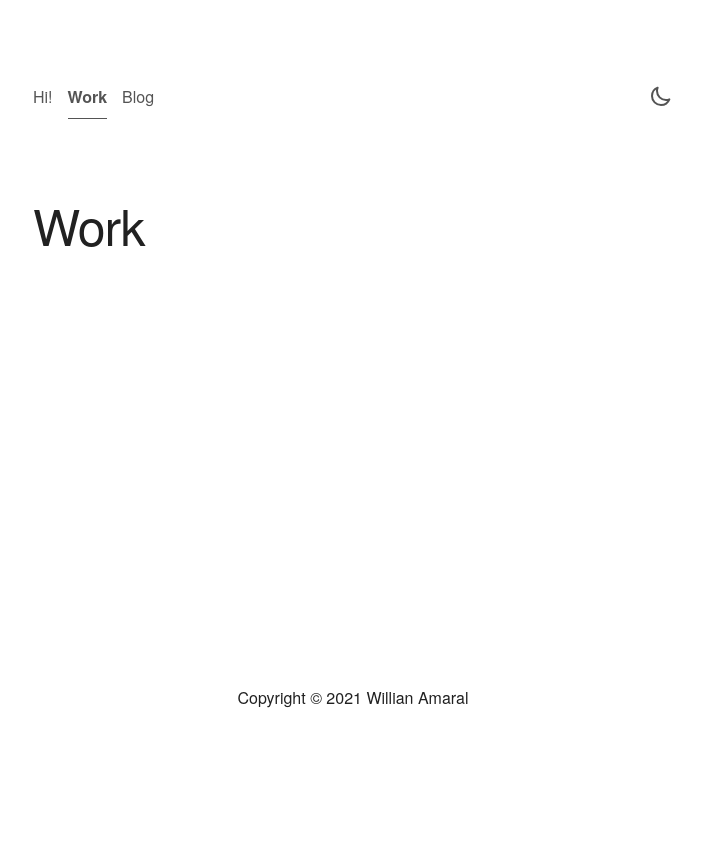
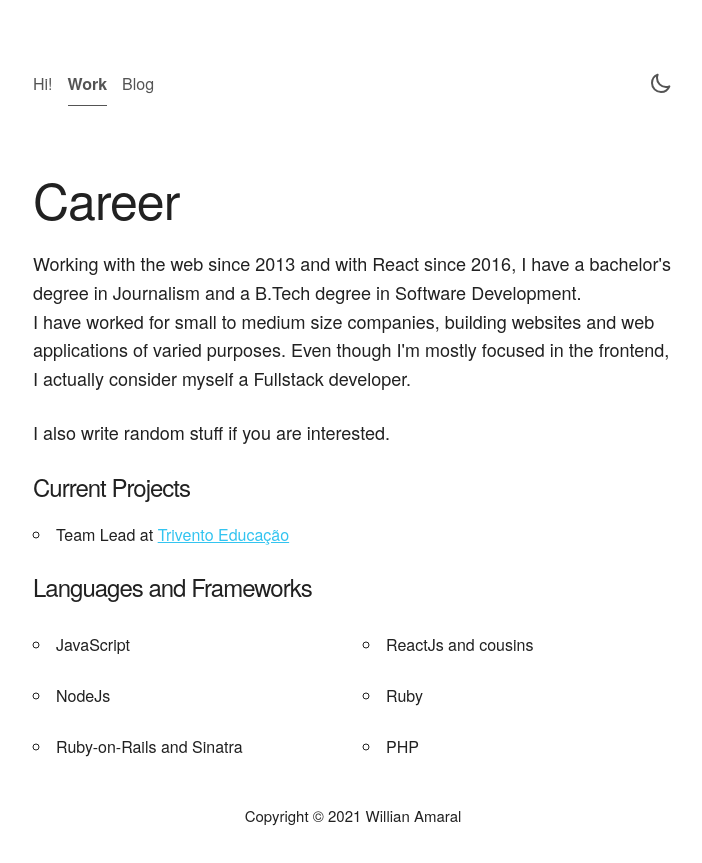
Before and after one commit to will-amaral/personal-website, a Next.js app: page /work in a window 1280 px wide. Shown: the whole page, without its empty margins (287-989 px from the left). Before the commit the page ends 800 px from the top, so only its background shows below. Built offline with nearby package versions, Linux system fonts and the light colour scheme.

Commit message:
Add work pages

```diff
--- /dev/null
+++ b/src/components/Anchor.tsx
@@ -0,0 +1,18 @@
+import { ComponentPropsWithoutRef, ReactNode } from 'react';
+
+function Anchor(props: AnchorProps) {
+  const { href, label, children, ...rest } = props;
+  return (
+    <a href={href} aria-label={`Go to ${label}`} target='_blank' {...rest}>
+      {children ?? label}
+    </a>
+  );
+}
+
+interface AnchorProps extends ComponentPropsWithoutRef<'a'> {
+  href: string;
+  label: string;
+  children?: ReactNode;
+}
+
+export default Anchor;
--- a/src/components/index.ts
+++ b/src/components/index.ts
@@ -1,2 +1,3 @@
+export { default as Anchor } from './Anchor';
 export { default as NavLink } from './NavLink';
 export { default as ThemeSwitcher } from './ThemeSwitcher';
--- /dev/null
+++ b/src/data.ts
@@ -0,0 +1,3 @@
+const data = {};
+
+export default data;
--- a/src/layouts/MainLayout.tsx
+++ b/src/layouts/MainLayout.tsx
@@ -9,7 +9,7 @@ function MainLayout(props: MainLayoutProps) {
   return (
     <>
       <Head>
-        <title>{title}</title>
+        <title>{title} | Will Amaral</title>
       </Head>
       <header>
         <nav>
@@ -26,7 +26,7 @@ function MainLayout(props: MainLayoutProps) {
       <style jsx>{`
         header {
           max-width: var(--container-max-width);
-          margin: 5% auto;
+          margin: 4% auto;
           padding: 20px;
           display: flex;
           justify-content: space-between;
@@ -37,6 +37,14 @@ function MainLayout(props: MainLayoutProps) {
           max-width: var(--container-max-width);
           margin: auto;
           min-height: 60vh;
+        }
+
+        footer {
+          margin-top: 20px;
+        }
+
+        footer > p {
+          font-size: 1.5rem;
         }
       `}</style>
     </>
--- a/src/pages/work.tsx
+++ b/src/pages/work.tsx
@@ -2,8 +2,38 @@ import { MainLayout } from '@/layouts';
 
 function Work() {
   return (
-    <MainLayout title='Professional and work-related'>
-      <h1>Work</h1>
+    <MainLayout title='My career and current projects'>
+      <h1>Career</h1>
+      <p>
+        Working with the web since 2013 and with React since 2016, I have a bachelor's
+        degree in Journalism and a B.Tech degree in Software Development. <br />I have
+        worked for small to medium size companies, building websites and web applications
+        of varied purposes. Even though I'm mostly focused in the frontend, I actually
+        consider myself a Fullstack developer.
+      </p>
+      <p>I also write random stuff if you are interested.</p>
+      <h2>Current Projects</h2>
+      <ul>
+        <li>
+          Team Lead at <a href='https://triventoeducacao.com.br/'>Trivento Educação</a>
+        </li>
+      </ul>
+      <h2>Languages and Frameworks</h2>
+      <ul className='grid-container halves u-align-left'>
+        <li>JavaScript</li>
+        <li>ReactJs and cousins</li>
+        <li>NodeJs</li>
+        <li>Ruby</li>
+        <li>Ruby-on-Rails and Sinatra</li>
+        <li>PHP</li>
+      </ul>
+      <style jsx>
+        {`
+          h2 {
+            font-size: 1.5em;
+          }
+        `}
+      </style>
     </MainLayout>
   );
 }
--- a/src/styles/barebones.css
+++ b/src/styles/barebones.css
@@ -201,6 +201,7 @@ h6 {
 
 p {
   margin-top: 0;
+  font-size: 1.8rem;
 }
 
 /* Links
```
Also changed, not shown: src/pages/blog.tsx (deleted, +0 -11 lines), src/pages/blog/index.tsx (added, +16 -0 lines), src/pages/index.tsx (+22 -10 lines).
